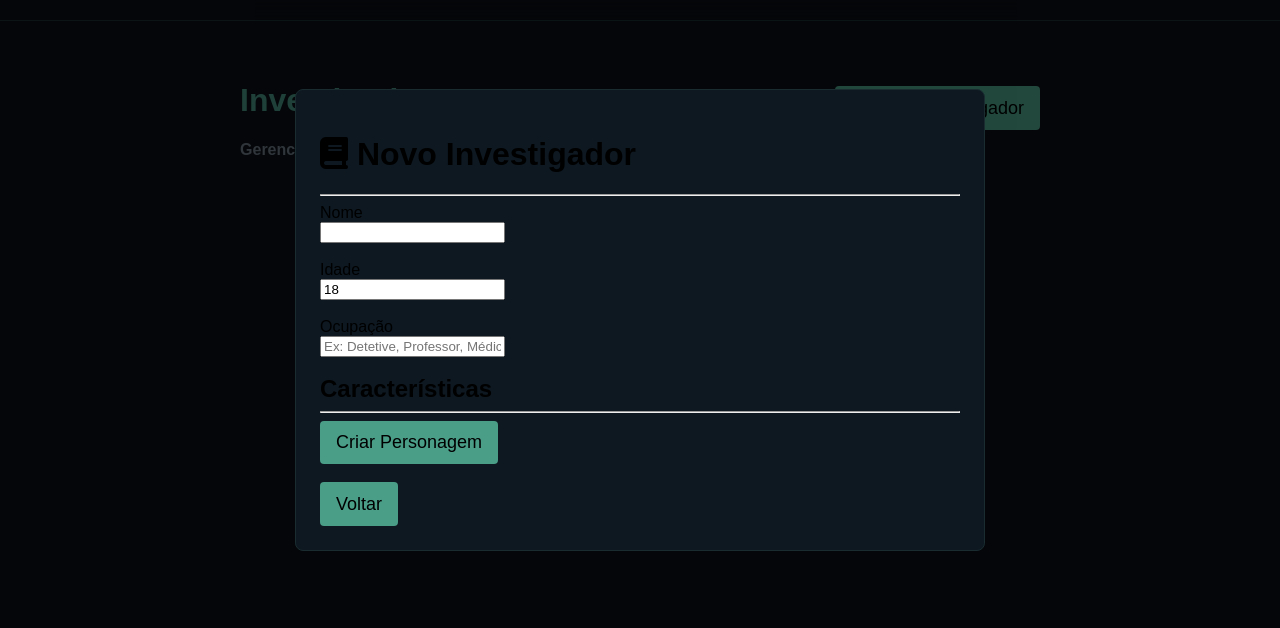
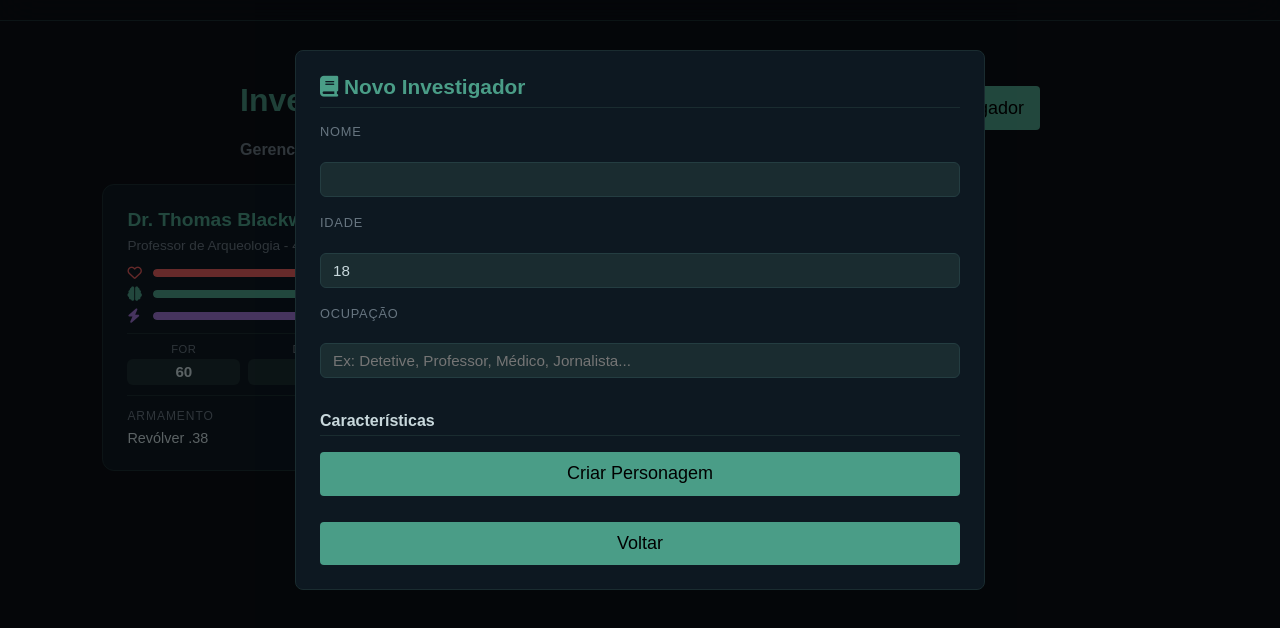
Before and after one commit to MateusM312/-Ficha-Mestre-RPG-, a plain HTML site: page index.html in a window 1280 px wide. Both pictures are taken after a click on the button "Novo Investigador". Shown: the part 80-708 px from the top of the page. Drawn offline with Linux system fonts and the light colour scheme.

Commit message:
Card css

```diff
--- a/index.html
+++ b/index.html
@@ -68,7 +68,28 @@
         </div>
 
         <div class="grid">
+            <div class="card">
+                <h1>Dr. Thomas Blackwood</h1>
+                <p>Professor de Arqueologia - <label>45 Anos</label></p>
 
+                <div><i class="fa-regular fa-heart"></i><div class="background-bar"><div class="up-background-bar"></div></div> <p>13/13</p></div>
+                <div><i class="fa-solid fa-brain"></i><div class="background-bar"><div class="up-background-bar"></div></div> <p>58/56</p></div>
+                <div><i class="fa-solid fa-bolt"></i><div class="background-bar"><div class="up-background-bar"></div></div> <p>13/13</p></div>
+
+                <hr>
+
+                <div>
+                    <div class="stats"><p>FOR</p><div class="stats-number">60</div></div>
+                    <div class="stats"><p>DES</p><div class="stats-number">55</div></div>
+                    <div class="stats"><p>INT</p><div class="stats-number">80</div></div>
+                    <div class="stats"><p>POW</p><div class="stats-number">65</div></div>
+                </div>
+
+                <hr>
+
+                <p>Armamento</p>
+                <p>Revólver .38</p>
+            </div>
         </div>
     </div>
 </body>
--- a/styles/style.css
+++ b/styles/style.css
@@ -2,14 +2,11 @@
     font-family: Arial, Helvetica, sans-serif;
     user-select: none;
 }
-
 body{
     margin: 0;
     background-color: #0a0e14;
 }
-
 /* -------------------- HEADER RELATED -------------------- */
-
 header{
     background-color: transparent;
     backdrop-filter: blur(20px);
@@ -24,13 +21,11 @@ header{
     margin: 0;
     left: 0;
 }
-
 .buttons-switch{
     display: flex;
     margin-right: 5%;
     gap: 4%;
 }
-
 .header-inactive:hover{
     background-color: #10161e;
     color: #B3BDC3;
@@ -50,8 +45,6 @@ header{
     align-items: center;
     justify-content:space-evenly;
 }
-
-
 button{
     background-color: #4a9d87;
     border: none;
@@ -66,7 +59,6 @@ button{
     align-items: center;
     justify-content:space-evenly;
 }
-
 .selected:hover{
     cursor: pointer;
     background-color: #448E7B;
@@ -86,7 +78,6 @@ button{
     align-items: center;
     justify-content:space-evenly;
 }
-
 .logo-comp{
     display: flex;
     align-items: center;
@@ -94,24 +85,19 @@ button{
     color: white;
     width: 25%;
 }
-
 .logo-comp h1, h2, h3, h4{
     margin: 0;
 }
-
 .logo-comp h1{
     color: #489984;
 }
-
 .logo-comp h4{
     color: #677580;
     font-size: 12px;
 }
-
 .logo img{
     width: 32px;
 }
-
 .logo{
     display: flex;
     align-items: center;
@@ -122,52 +108,165 @@ button{
     border: 1px solid #274a47;
     border-radius: 12px;
 }
-
 /* -------------------- Descrição/Header2 -------------------- */
-
 .description{
     display: flex;
     margin: 0;
-    padding: 11% 0;
+    padding: 11% 0 2% 0;
     width: 100%;
     justify-content: center;
     gap: 182px;
 }
-
 .description h1{
     color: #448E7B;
 }
-
 .desc-inv h4{
     color: #677580;
 }
-
 .button-add{
     display: flex;
     height: fit-content;
     justify-content: center;
     margin-top: 2%;
 }
-
 .button-add button{
     cursor: pointer;
 }
-
 .desc-inv{
     color: white;
     margin: 0;
     height: fit-content;
     padding: 0;
 }
-
 .body-mod{
     display: flex;
-    height: 100vh;
+    min-height: 100vh;
     flex-direction: column;
 }
-
+/* -------------------- GRID -------------------- */
+.grid {
+    display: grid;
+    grid-template-columns: repeat(2, 1fr);
+    gap: 1.5rem;
+    padding: 0 8% 4% 8%;
+}
+/* -------------------- CARD -------------------- */
+.card {
+    background-color: #0d1821;
+    border: 1px solid #1a2c30;
+    border-radius: 12px;
+    padding: 1.5rem;
+    color: white;
+    display: flex;
+    flex-direction: column;
+    gap: 0.4rem;
+    transition: border-color 0.2s;
+}
+.card:hover {
+    border-color: #4a9d87;
+}
+.card > h1 {
+    color: #4a9d87;
+    font-size: 1.2rem;
+    margin: 0;
+}
+/* subtítulo: "Professor de Arqueologia - 45 Anos" */
+.card > p:first-of-type {
+    color: #677580;
+    font-size: 0.85rem;
+    margin: 0 0 0.4rem 0;
+}
+/* p aninhado dentro do subtítulo */
+.card > p > p {
+    display: inline;
+    color: #677580;
+    font-size: 0.85rem;
+    margin: 0;
+}
+/* -------------------- BARRAS -------------------- */
+.card > div:has(.background-bar) {
+    display: flex;
+    align-items: center;
+    gap: 0.6rem;
+}
+.card > div:has(.background-bar) > i {
+    width: 16px;
+    font-size: 0.9rem;
+}
+.card > div:has(.background-bar):nth-of-type(1) > i { color: #e05c5c; }
+.card > div:has(.background-bar):nth-of-type(2) > i { color: #4a9d87; }
+.card > div:has(.background-bar):nth-of-type(3) > i { color: #9b72cf; }
+.background-bar {
+    flex: 1;
+    background-color: #1a2c30;
+    border-radius: 999px;
+    height: 8px;
+    overflow: hidden;
+}
+.up-background-bar {
+    height: 100%;
+    border-radius: 999px;
+    width: 100%;
+}
+.card > div:has(.background-bar):nth-of-type(1) .up-background-bar { background-color: #e05c5c; }
+.card > div:has(.background-bar):nth-of-type(2) .up-background-bar { background-color: #4a9d87; }
+.card > div:has(.background-bar):nth-of-type(3) .up-background-bar { background-color: #9b72cf; }
+.card > div:has(.background-bar) > p {
+    color: #677580;
+    font-size: 0.8rem;
+    min-width: 44px;
+    text-align: right;
+    margin: 0;
+}
+/* -------------------- STATS -------------------- */
+.card > div:has(.stats) {
+    display: grid;
+    grid-template-columns: repeat(4, 1fr);
+    gap: 0.5rem;
+}
+.stats {
+    display: flex;
+    flex-direction: column;
+    align-items: center;
+    gap: 0.2rem;
+}
+.stats p {
+    color: #677580;
+    font-size: 0.7rem;
+    margin: 0;
+    text-transform: uppercase;
+    letter-spacing: 0.05em;
+}
+.stats-number {
+    background-color: #1a2c30;
+    color: #c8d8dc;
+    border-radius: 6px;
+    padding: 0.3rem 0.4rem;
+    font-size: 0.95rem;
+    font-weight: bold;
+    width: 100%;
+    text-align: center;
+    box-sizing: border-box;
+}
+/* -------------------- ARMAMENTO -------------------- */
+.card > p:nth-last-of-type(2) {
+    color: #677580;
+    font-size: 0.75rem;
+    text-transform: uppercase;
+    letter-spacing: 0.08em;
+    margin: 0.25rem 0 0 0;
+}
+.card > p:last-of-type {
+    color: #c8d8dc;
+    font-size: 0.9rem;
+    margin: 0;
+}
+.card hr {
+    border: none;
+    border-top: 1px solid #1a2c30;
+    margin: 0.2rem 0;
+}
 /* -------------------- Adding -------------------- */
-
 .background-add {
     position: fixed;
     top: 0;
@@ -181,7 +280,6 @@ button{
     z-index: 999;
     display: none;
 }
-
 .add {
     background-color: #0d1821;
     border: 1px solid #1a2c30;
@@ -192,3 +290,51 @@ button{
     padding: 1.5rem;
     position: relative;
 }
+.add h1 {
+    color: #4a9d87;
+    font-size: 1.3rem;
+    margin: 0 0 0.5rem 0;
+}
+.add h2 {
+    color: #c8d8dc;
+    font-size: 1rem;
+    margin: 1rem 0 0.3rem 0;
+}
+.add hr {
+    border: none;
+    border-top: 1px solid #1a2c30;
+    margin: 0.3rem 0 1rem 0;
+}
+.add label {
+    color: #677580;
+    font-size: 0.8rem;
+    text-transform: uppercase;
+    letter-spacing: 0.06em;
+}
+.add input[type="text"],
+.add input[type="number"] {
+    background-color: #1a2c30;
+    border: 1px solid #243d41;
+    border-radius: 6px;
+    color: #c8d8dc;
+    padding: 0.5rem 0.75rem;
+    font-size: 0.95rem;
+    width: 100%;
+    box-sizing: border-box;
+    margin-top: 0.3rem;
+    outline: none;
+    transition: border-color 0.2s;
+}
+.add input:focus {
+    border-color: #4a9d87;
+}
+.box,
+.ocupação-box {
+    display: flex;
+    flex-direction: column;
+}
+.add form > button {
+    margin-top: 0.5rem;
+    width: 100%;
+    justify-content: center;
+}
```
